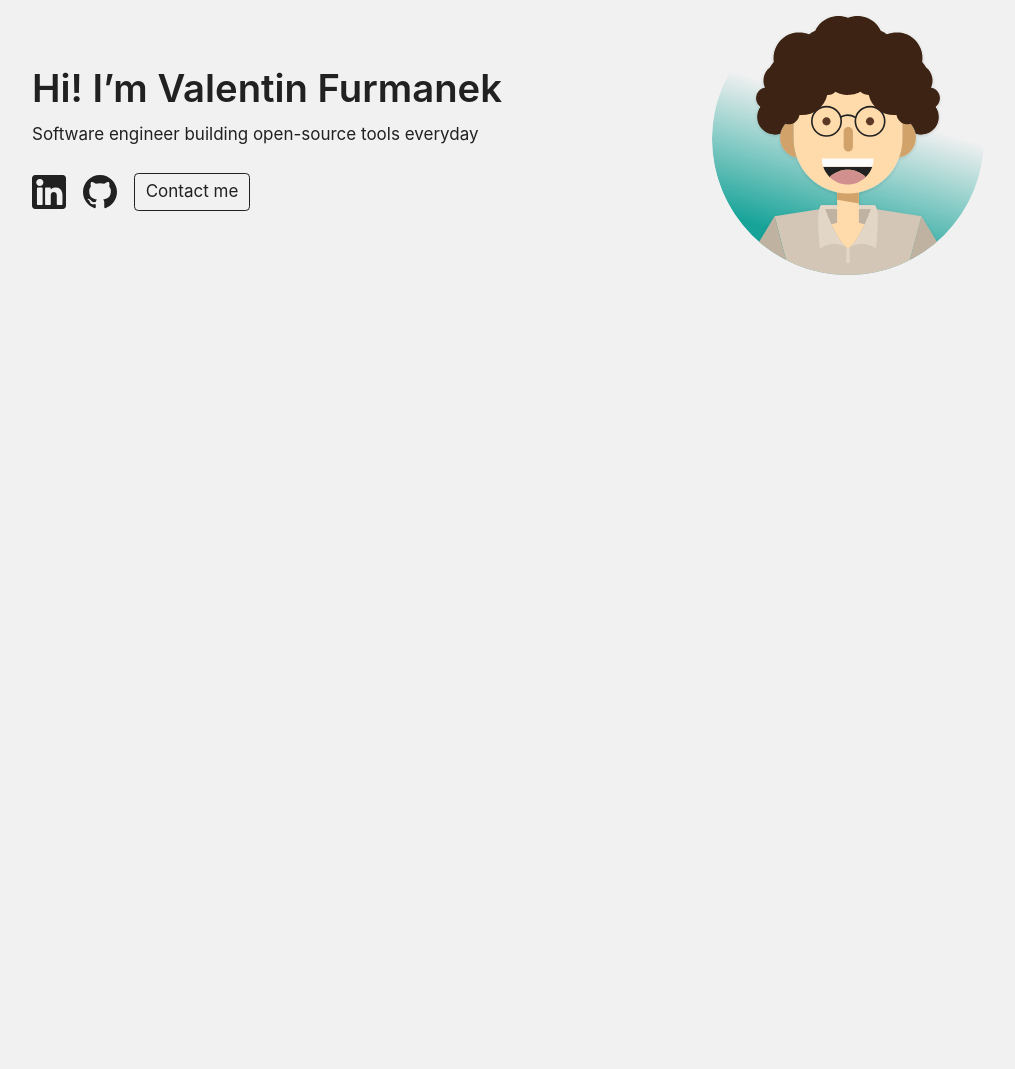
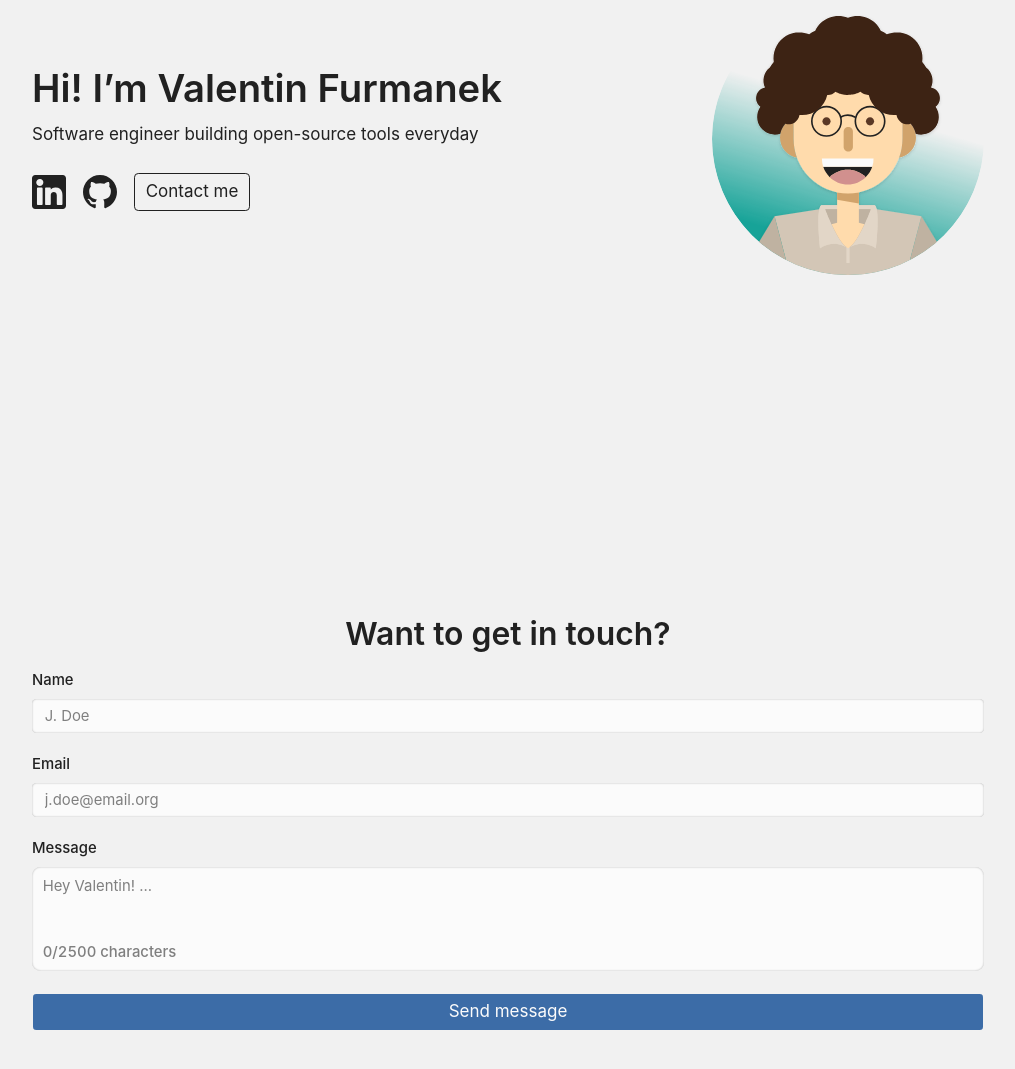
Before and after one commit to valfur03/portfolio, an Astro site: page / in a window 1280 px wide. Shown: the part 129-1198 px from the top of the page, without its empty margins (132-1147 px from the left). Before the commit the page ends 800 px from the top, so only its background shows below. Built offline with nearby package versions, Linux system fonts and the light colour scheme; Astro itself is replaced by a stand-in of ours.

Commit message:
feat: add contact me section

```diff
--- a/package.json
+++ b/package.json
@@ -16,6 +16,7 @@
 	"dependencies": {
 		"@astrojs/check": "^0.9.7",
 		"@astrojs/react": "^5.0.0",
+		"@hookform/resolvers": "^5.2.2",
 		"@tailwindcss/vite": "^4.2.1",
 		"@types/react": "^19.2.14",
 		"@types/react-dom": "^19.2.3",
@@ -25,9 +26,11 @@
 		"radix-ui": "^1.4.3",
 		"react": "^19.2.4",
 		"react-dom": "^19.2.4",
+		"react-hook-form": "^7.71.2",
 		"tailwind-merge": "^3.5.0",
 		"tailwindcss": "^4.2.1",
-		"typescript": "^5.9.3"
+		"typescript": "^5.9.3",
+		"zod": "^4.3.6"
 	},
 	"devDependencies": {
 		"@biomejs/biome": "2.4.7"
--- a/src/components/Button.tsx
+++ b/src/components/Button.tsx
@@ -8,7 +8,7 @@ const buttonVariants = cva(
 	{
 		variants: {
 			variant: {
-				// default: "bg-primary text-primary-foreground [a]:hover:bg-primary/80",
+				default: "bg-primary text-surface [a]:hover:bg-primary/80",
 				outline:
 					"border-border bg-background hover:bg-muted hover:text-on-surface aria-expanded:bg-muted aria-expanded:text-on-surface",
 				// secondary:
@@ -17,7 +17,7 @@ const buttonVariants = cva(
 				// 	"hover:bg-muted hover:text-foreground dark:hover:bg-muted/50 aria-expanded:bg-muted aria-expanded:text-foreground",
 				// destructive:
 				// 	"bg-destructive/10 hover:bg-destructive/20 focus-visible:ring-destructive/20 dark:focus-visible:ring-destructive/40 dark:bg-destructive/20 text-destructive focus-visible:border-destructive/40 dark:hover:bg-destructive/30",
-				link: "text-primary underline-offset-4 hover:underline",
+				link: "text-on-surface underline-offset-4 hover:underline",
 			},
 			size: {
 				default:
@@ -34,7 +34,7 @@ const buttonVariants = cva(
 			},
 		},
 		defaultVariants: {
-			variant: "outline",
+			variant: "default",
 			size: "default",
 		},
 	},
@@ -42,7 +42,7 @@ const buttonVariants = cva(
 
 function Button({
 	className,
-	variant = "outline",
+	variant = "default",
 	size = "default",
 	asChild = false,
 	...props
--- /dev/null
+++ b/src/components/ContactForm.tsx
@@ -0,0 +1,110 @@
+import { zodResolver } from "@hookform/resolvers/zod";
+import { Controller, useForm } from "react-hook-form";
+import { z } from "zod";
+import { Button } from "./Button.tsx";
+import { Field, FieldError, FieldGroup, FieldLabel } from "./Field.tsx";
+import { Input } from "./Input.tsx";
+import {
+	InputGroup,
+	InputGroupAddon,
+	InputGroupText,
+	InputGroupTextarea,
+} from "./InputGroup.tsx";
+
+const formSchema = z.object({
+	name: z
+		.string()
+		.min(1, { message: "Name must be at least 1 character long." }),
+	email: z.email({ message: "Invalid email address." }),
+	message: z
+		.string()
+		.min(10, { message: "Message must be at least 10 characters long." })
+		.max(2500, { message: "Message must be at most 2500 characters long." }),
+});
+type FormValues = z.infer<typeof formSchema>;
+
+export const ContactForm = () => {
+	const form = useForm<FormValues>({
+		resolver: zodResolver(formSchema),
+		defaultValues: {
+			name: "",
+			email: "",
+			message: "",
+		},
+	});
+
+	const onSubmit = (values: FormValues) => {};
+
+	return (
+		<form
+			id="form-contact"
+			onSubmit={form.handleSubmit(onSubmit)}
+			className="w-full text-left"
+		>
+			<FieldGroup>
+				<Controller
+					name="name"
+					control={form.control}
+					render={({ field, fieldState }) => (
+						<Field data-invalid={fieldState.invalid}>
+							<FieldLabel htmlFor="form-contact-name">Name</FieldLabel>
+							<Input
+								{...field}
+								id="form-contact-name"
+								aria-invalid={fieldState.invalid}
+								placeholder="J. Doe"
+								type="text"
+							/>
+							{fieldState.invalid && <FieldError errors={[fieldState.error]} />}
+						</Field>
+					)}
+				/>
+				<Controller
+					name="email"
+					control={form.control}
+					render={({ field, fieldState }) => (
+						<Field data-invalid={fieldState.invalid}>
+							<FieldLabel htmlFor="form-contact-email">Email</FieldLabel>
+							<Input
+								{...field}
+								id="form-contact-email"
+								aria-invalid={fieldState.invalid}
+								placeholder="j.doe@email.org"
+								type="email"
+							/>
+							{fieldState.invalid && <FieldError errors={[fieldState.error]} />}
+						</Field>
+					)}
+				/>
+				<Controller
+					name="message"
+					control={form.control}
+					render={({ field, fieldState }) => (
+						<Field data-invalid={fieldState.invalid}>
+							<FieldLabel htmlFor="form-contact-message">Message</FieldLabel>
+							<InputGroup>
+								<InputGroupTextarea
+									{...field}
+									id="form-contact-message"
+									placeholder="Hey Valentin! ..."
+									rows={6}
+									className="resize-none"
+									aria-invalid={fieldState.invalid}
+								/>
+								<InputGroupAddon align="block-end">
+									<InputGroupText className="tabular-nums">
+										{field.value.length}/2500 characters
+									</InputGroupText>
+								</InputGroupAddon>
+							</InputGroup>
+							{fieldState.invalid && <FieldError errors={[fieldState.error]} />}
+						</Field>
+					)}
+				/>
+				<Button type="submit" className="w-full">
+					Send message
+				</Button>
+			</FieldGroup>
+		</form>
+	);
+};
--- /dev/null
+++ b/src/components/ContactSection.tsx
@@ -0,0 +1,15 @@
+import anchorsConfig from "../config/anchors.ts";
+import { ContactForm } from "./ContactForm.tsx";
+import { TypographyH2 } from "./typography/H2.tsx";
+
+export const ContactSection = () => {
+	return (
+		<section
+			id={anchorsConfig.contact}
+			className="mx-auto py-32 px-4 flex flex-col justify-center items-center text-center md:max-w-4xl md:px-16 md:py-64 lg:max-w-5xl"
+		>
+			<TypographyH2 className="mb-4">Want to get in touch?</TypographyH2>
+			<ContactForm />
+		</section>
+	);
+};
--- /dev/null
+++ b/src/components/Field.tsx
@@ -0,0 +1,235 @@
+import { cva, type VariantProps } from "class-variance-authority";
+import type React from "react";
+import { useMemo } from "react";
+import { cn } from "../lib/utils/cn.ts";
+import { Label } from "./Label";
+import { Separator } from "./Separator";
+
+function FieldSet({ className, ...props }: React.ComponentProps<"fieldset">) {
+	return (
+		<fieldset
+			data-slot="field-set"
+			className={cn(
+				"gap-4 has-[>[data-slot=checkbox-group]]:gap-3 has-[>[data-slot=radio-group]]:gap-3 flex flex-col",
+				className,
+			)}
+			{...props}
+		/>
+	);
+}
+
+function FieldLegend({
+	className,
+	variant = "legend",
+	...props
+}: React.ComponentProps<"legend"> & { variant?: "legend" | "label" }) {
+	return (
+		<legend
+			data-slot="field-legend"
+			data-variant={variant}
+			className={cn(
+				"mb-1.5 font-medium data-[variant=label]:text-sm data-[variant=legend]:text-base",
+				className,
+			)}
+			{...props}
+		/>
+	);
+}
+
+function FieldGroup({ className, ...props }: React.ComponentProps<"div">) {
+	return (
+		<div
+			data-slot="field-group"
+			className={cn(
+				"gap-5 data-[slot=checkbox-group]:gap-3 *:data-[slot=field-group]:gap-4 group/field-group @container/field-group flex w-full flex-col",
+				className,
+			)}
+			{...props}
+		/>
+	);
+}
+
+const fieldVariants = cva(
+	"data-[invalid=true]:text-destructive gap-2 group/field flex w-full",
+	{
+		variants: {
+			orientation: {
+				vertical: "flex-col *:w-full [&>.sr-only]:w-auto",
+				horizontal:
+					"flex-row items-center has-[>[data-slot=field-content]]:items-start *:data-[slot=field-label]:flex-auto has-[>[data-slot=field-content]]:[&>[role=checkbox],[role=radio]]:mt-px",
+				responsive:
+					"flex-col *:w-full @md/field-group:flex-row @md/field-group:items-center @md/field-group:*:w-auto @md/field-group:has-[>[data-slot=field-content]]:items-start @md/field-group:*:data-[slot=field-label]:flex-auto [&>.sr-only]:w-auto @md/field-group:has-[>[data-slot=field-content]]:[&>[role=checkbox],[role=radio]]:mt-px",
+			},
+		},
+		defaultVariants: {
+			orientation: "vertical",
+		},
+	},
+);
+
+function Field({
+	className,
+	orientation = "vertical",
+	...props
+}: React.ComponentProps<"fieldset"> & VariantProps<typeof fieldVariants>) {
+	return (
+		<fieldset
+			data-slot="field"
+			data-orientation={orientation}
+			className={cn(fieldVariants({ orientation }), className)}
+			{...props}
+		/>
+	);
+}
+
+function FieldContent({ className, ...props }: React.ComponentProps<"div">) {
+	return (
+		<div
+			data-slot="field-content"
+			className={cn(
+				"gap-0.5 group/field-content flex flex-1 flex-col leading-snug",
+				className,
+			)}
+			{...props}
+		/>
+	);
+}
+
+function FieldLabel({
+	className,
+	...props
+}: React.ComponentProps<typeof Label>) {
+	return (
+		<Label
+			data-slot="field-label"
+			className={cn(
+				"has-data-checked:bg-on-surface/5 has-data-checked:border-on-surface/30 gap-2 group-data-[disabled=true]/field:opacity-50 has-[>[data-slot=field]]:rounded-lg has-[>[data-slot=field]]:border *:data-[slot=field]:p-2.5 group/field-label peer/field-label flex w-fit leading-snug",
+				"has-[>[data-slot=field]]:w-full has-[>[data-slot=field]]:flex-col",
+				className,
+			)}
+			{...props}
+		/>
+	);
+}
+
+function FieldTitle({ className, ...props }: React.ComponentProps<"div">) {
+	return (
+		<div
+			data-slot="field-label"
+			className={cn(
+				"gap-2 text-sm font-medium group-data-[disabled=true]/field:opacity-50 flex w-fit items-center leading-snug",
+				className,
+			)}
+			{...props}
+		/>
+	);
+}
+
+function FieldDescription({ className, ...props }: React.ComponentProps<"p">) {
+	return (
+		<p
+			data-slot="field-description"
+			className={cn(
+				"text-background-secondary text-left text-sm [[data-variant=legend]+&]:-mt-1.5 leading-normal font-normal group-has-data-horizontal/field:text-balance",
+				"last:mt-0 nth-last-2:-mt-1",
+				"[&>a]:underline [&>a]:underline-offset-4 [&>a:hover]:text-on-surface",
+				className,
+			)}
+			{...props}
+		/>
+	);
+}
+
+function FieldSeparator({
+	children,
+	className,
+	...props
+}: React.ComponentProps<"div"> & {
+	children?: React.ReactNode;
+}) {
+	return (
+		<div
+			data-slot="field-separator"
+			data-content={!!children}
+			className={cn(
+				"-my-2 h-5 text-sm group-data-[variant=outline]/field-group:-mb-2 relative",
+				className,
+			)}
+			{...props}
+		>
+			<Separator className="absolute inset-0 top-1/2" />
+			{children && (
+				<span
+					className="text-background-secondary px-2 relative mx-auto block w-fit bg-background"
+					data-slot="field-separator-content"
+				>
+					{children}
+				</span>
+			)}
+		</div>
+	);
+}
+
+function FieldError({
+	className,
+	children,
+	errors,
+	...props
+}: React.ComponentProps<"div"> & {
+	errors?: Array<{ message?: string } | undefined>;
+}) {
+	const content = useMemo(() => {
+		if (children) {
+			return children;
+		}
+
+		if (!errors?.length) {
+			return null;
+		}
+
+		const uniqueErrors = [
+			...new Map(errors.map((error) => [error?.message, error])).values(),
+		];
+
+		if (uniqueErrors?.length === 1) {
+			return uniqueErrors[0]?.message;
+		}
+
+		return (
+			<ul className="ml-4 flex list-disc flex-col gap-1">
+				{uniqueErrors.map(
+					(error) =>
+						error?.message && <li key={error.message}>{error.message}</li>,
+				)}
+			</ul>
+		);
+	}, [children, errors]);
+
+	if (!content) {
+		return null;
+	}
+
+	return (
+		<div
+			role="alert"
+			data-slot="field-error"
+			className={cn("text-destructive text-sm font-normal", className)}
+			{...props}
+		>
+			{content}
+		</div>
+	);
+}
+
+export {
+	Field,
+	FieldContent,
+	FieldDescription,
+	FieldError,
+	FieldGroup,
+	FieldLabel,
+	FieldLegend,
+	FieldSeparator,
+	FieldSet,
+	FieldTitle,
+};
--- a/src/components/HeroSection.tsx
+++ b/src/components/HeroSection.tsx
@@ -1,3 +1,4 @@
+import anchorsConfig from "../config/anchors.ts";
 import urlsConfig from "../config/urls.ts";
 import { Button } from "./Button.tsx";
 import { IconGitHub } from "./icons/GitHub.tsx";
@@ -36,7 +37,9 @@ export const HeroSection = () => {
 					>
 						<IconGitHub className="size-8" />
 					</a>
-					<Button variant="outline">Contact me</Button>
+					<Button variant="outline" asChild>
+						<a href={`#${anchorsConfig.contact}`}>Contact me</a>
+					</Button>
 				</div>
 			</div>
 		</section>
--- /dev/null
+++ b/src/components/Input.tsx
@@ -0,0 +1,18 @@
+import type * as React from "react";
+import { cn } from "../lib/utils/cn.ts";
+
+function Input({ className, type, ...props }: React.ComponentProps<"input">) {
+	return (
+		<input
+			type={type}
+			data-slot="input"
+			className={cn(
+				"inset-shadow-lg border-none focus-visible:border-ring focus-visible:ring-on-surface/50 aria-invalid:ring-destructive/20 aria-invalid:border-destructive disabled:bg-input/50 h-8 rounded border bg-surface px-3 py-4 text-sm transition-colors file:h-6 file:text-xs file:font-medium focus-visible:ring-3 aria-invalid:ring-3 md:text-sm w-full min-w-0 outline-none file:inline-flex file:border-0 file:bg-transparent file:text-on-surface placeholder:text-midgrey disabled:pointer-events-none disabled:cursor-not-allowed disabled:opacity-50",
+				className,
+			)}
+			{...props}
+		/>
+	);
+}
+
+export { Input };
--- /dev/null
+++ b/src/components/InputGroup.tsx
@@ -0,0 +1,153 @@
+import { cva, type VariantProps } from "class-variance-authority";
+import type * as React from "react";
+import { cn } from "../lib/utils/cn.ts";
+import { Button } from "./Button.tsx";
+import { Input } from "./Input.tsx";
+import { Textarea } from "./TextArea.tsx";
+
+function InputGroup({ className, ...props }: React.ComponentProps<"fieldset">) {
+	return (
+		<fieldset
+			data-slot="input-group"
+			className={cn(
+				"inset-shadow-lg bg-surface border-none has-[[data-slot=input-group-control]:focus-visible]:border-ring has-[[data-slot=input-group-control]:focus-visible]:ring-ring/50 has-[[data-slot][aria-invalid=true]]:ring-destructive/20 has-[[data-slot][aria-invalid=true]]:border-destructive has-disabled:bg-on-surface/50 h-8 rounded-lg border transition-colors in-data-[slot=combobox-content]:focus-within:border-inherit in-data-[slot=combobox-content]:focus-within:ring-0 has-disabled:opacity-50 has-[[data-slot=input-group-control]:focus-visible]:ring-3 has-[[data-slot][aria-invalid=true]]:ring-3 has-[>[data-align=block-end]]:h-auto has-[>[data-align=block-end]]:flex-col has-[>[data-align=block-start]]:h-auto has-[>[data-align=block-start]]:flex-col has-[>[data-align=block-end]]:[&>input]:pt-3 has-[>[data-align=block-start]]:[&>input]:pb-3 has-[>[data-align=inline-end]]:[&>input]:pr-1.5 has-[>[data-align=inline-start]]:[&>input]:pl-1.5 group/input-group relative flex w-full min-w-0 items-center outline-none has-[>textarea]:h-auto",
+				className,
+			)}
+			{...props}
+		/>
+	);
+}
+
+const inputGroupAddonVariants = cva(
+	"text-muted-surface h-auto gap-2 py-1.5 text-sm font-medium group-data-[disabled=true]/input-group:opacity-50 [&>kbd]:rounded-[calc(var(--radius)-5px)] [&>svg:not([class*='size-'])]:size-4 flex cursor-text items-center justify-center select-none",
+	{
+		variants: {
+			align: {
+				"inline-start":
+					"pl-2 has-[>button]:ml-[-0.3rem] has-[>kbd]:ml-[-0.15rem] order-first",
+				"inline-end":
+					"pr-2 has-[>button]:mr-[-0.3rem] has-[>kbd]:mr-[-0.15rem] order-last",
+				"block-start":
+					"px-2.5 pt-2 group-has-[>input]/input-group:pt-2 [.border-b]:pb-2 order-first w-full justify-start",
+				"block-end":
+					"px-2.5 pb-2 group-has-[>input]/input-group:pb-2 [.border-t]:pt-2 order-last w-full justify-start",
+			},
+		},
+		defaultVariants: {
+			align: "inline-start",
+		},
+	},
+);
+
+function InputGroupAddon({
+	className,
+	align = "inline-start",
+	...props
+}: React.ComponentProps<"fieldset"> &
+	VariantProps<typeof inputGroupAddonVariants>) {
+	return (
+		// biome-ignore lint/a11y/useKeyWithClickEvents: no need for a onKeyDown handler
+		<fieldset
+			data-slot="input-group-addon"
+			data-align={align}
+			className={cn(inputGroupAddonVariants({ align }), className)}
+			onClick={(e) => {
+				if ((e.target as HTMLElement).closest("button")) {
+					return;
+				}
+				e.currentTarget.parentElement?.querySelector("input")?.focus();
+			}}
+			{...props}
+		/>
+	);
+}
+
+const inputGroupButtonVariants = cva(
+	"gap-2 text-sm flex items-center shadow-none",
+	{
+		variants: {
+			size: {
+				xs: "h-6 gap-1 rounded-[calc(var(--radius)-3px)] px-1.5 [&>svg:not([class*='size-'])]:size-3.5",
+				sm: "",
+				"icon-xs":
+					"size-6 rounded-[calc(var(--radius)-3px)] p-0 has-[>svg]:p-0",
+				"icon-sm": "size-8 p-0 has-[>svg]:p-0",
+			},
+		},
+		defaultVariants: {
+			size: "xs",
+		},
+	},
+);
+
+function InputGroupButton({
+	className,
+	type = "button",
+	variant = "default",
+	size = "xs",
+	...props
+}: Omit<React.ComponentProps<typeof Button>, "size"> &
+	VariantProps<typeof inputGroupButtonVariants>) {
+	return (
+		<Button
+			type={type}
+			data-size={size}
+			variant={variant}
+			className={cn(inputGroupButtonVariants({ size }), className)}
+			{...props}
+		/>
+	);
+}
+
+function InputGroupText({ className, ...props }: React.ComponentProps<"span">) {
+	return (
+		<span
+			className={cn(
+				"text-midgrey gap-2 text-sm [&_svg:not([class*='size-'])]:size-4 flex items-center [&_svg]:pointer-events-none",
+				className,
+			)}
+			{...props}
+		/>
+	);
+}
+
+function InputGroupInput({
+	className,
+	...props
+}: React.ComponentProps<"input">) {
+	return (
+		<Input
+			data-slot="input-group-control"
+			className={cn(
+				"rounded-none border-0 bg-transparent shadow-none ring-0 focus-visible:ring-0 disabled:bg-transparent aria-invalid:ring-0 flex-1",
+				className,
+			)}
+			{...props}
+		/>
+	);
+}
+
+function InputGroupTextarea({
+	className,
+	...props
+}: React.ComponentProps<"textarea">) {
+	return (
+		<Textarea
+			data-slot="input-group-control"
+			className={cn(
+				"placeholder:text-midgrey rounded inset-shadow-none border-none bg-transparent py-2 shadow-none ring-0 focus-visible:ring-0 disabled:bg-transparent aria-invalid:ring-0 flex-1 resize-none",
+				className,
+			)}
+			{...props}
+		/>
+	);
+}
+
+export {
+	InputGroup,
+	InputGroupAddon,
+	InputGroupButton,
+	InputGroupInput,
+	InputGroupText,
+	InputGroupTextarea,
+};
--- /dev/null
+++ b/src/components/Label.tsx
@@ -0,0 +1,21 @@
+import { Label as LabelPrimitive } from "radix-ui";
+import type * as React from "react";
+import { cn } from "../lib/utils/cn.ts";
+
+function Label({
+	className,
+	...props
+}: React.ComponentProps<typeof LabelPrimitive.Root>) {
+	return (
+		<LabelPrimitive.Root
+			data-slot="label"
+			className={cn(
+				"gap-2 text-sm leading-none font-medium group-data-[disabled=true]:opacity-50 peer-disabled:opacity-50 flex items-center select-none group-data-[disabled=true]:pointer-events-none peer-disabled:cursor-not-allowed",
+				className,
+			)}
+			{...props}
+		/>
+	);
+}
+
+export { Label };
--- /dev/null
+++ b/src/components/Separator.tsx
@@ -0,0 +1,25 @@
+import { Separator as SeparatorPrimitive } from "radix-ui";
+import type * as React from "react";
+import { cn } from "../lib/utils/cn.ts";
+
+function Separator({
+	className,
+	orientation = "horizontal",
+	decorative = true,
+	...props
+}: React.ComponentProps<typeof SeparatorPrimitive.Root>) {
+	return (
+		<SeparatorPrimitive.Root
+			data-slot="separator"
+			decorative={decorative}
+			orientation={orientation}
+			className={cn(
+				"shrink-0 bg-border data-horizontal:h-px data-horizontal:w-full data-vertical:w-px data-vertical:self-stretch",
+				className,
+			)}
+			{...props}
+		/>
+	);
+}
+
+export { Separator };
--- /dev/null
+++ b/src/components/TextArea.tsx
@@ -0,0 +1,17 @@
+import type * as React from "react";
+import { cn } from "../lib/utils/cn.ts";
+
+function Textarea({ className, ...props }: React.ComponentProps<"textarea">) {
+	return (
+		<textarea
+			data-slot="textarea"
+			className={cn(
+				"inset-shadow-lg border-none bg-surface focus-visible:border-ring focus-visible:ring-ring/50 aria-invalid:ring-destructive/20 aria-invalid:border-destructive disabled:bg-on-surface/50 rounded-lg border px-2.5 py-2 text-base transition-colors focus-visible:ring-3 aria-invalid:ring-3 md:text-sm flex field-sizing-content min-h-16 w-full outline-none placeholder:text-background-secondary disabled:cursor-not-allowed disabled:opacity-50",
+				className,
+			)}
+			{...props}
+		/>
+	);
+}
+
+export { Textarea };
--- /dev/null
+++ b/src/components/typography/H2.tsx
@@ -0,0 +1,11 @@
+import type { HTMLProps } from "react";
+import { cn } from "../../lib/utils/cn.ts";
+
+export type TypographyH2Props = HTMLProps<HTMLHeadingElement>;
+
+export const TypographyH2 = ({ className, ...props }: TypographyH2Props) => (
+	<h2
+		{...props}
+		className={cn("font-overpass text-3xl font-semibold", className)}
+	/>
+);
--- /dev/null
+++ b/src/config/anchors.ts
@@ -0,0 +1,5 @@
+const anchorsConfig = {
+	contact: "contact",
+};
+
+export default anchorsConfig;
--- a/src/pages/index.astro
+++ b/src/pages/index.astro
@@ -1,8 +1,10 @@
 ---
+import { ContactSection } from "../components/ContactSection";
 import { HeroSection } from "../components/HeroSection";
 import Layout from "../layouts/Layout.astro";
 ---
 
 <Layout title="Valentin Furmanek" description="My portfolio">
     <HeroSection />
+    <ContactSection client:visible />
 </Layout>
--- a/src/styles/global.css
+++ b/src/styles/global.css
@@ -2,12 +2,17 @@
 
 @theme inline {
 	--animate-fade-in-up: var(--fade-in-up);
+	--color-primary: var(--primary);
 	--color-background: var(--background);
+	--color-background-secondary: var(--background-secondary);
+	--color-midgrey: var(--midgrey);
+	--color-surface: var(--surface);
 	--color-on-surface: var(--on-surface);
 	--color-destructive: var(--destructive);
 	--color-ring: var(--ring);
 	--font-inter: var(--font-inter);
 	--font-overpass: var(--font-overpass);
+	--inset-shadow-lg: inset 0 0px 2px 0 rgb(0 0 0 / 0.3);
 }
 
 @layer base {
@@ -19,7 +24,11 @@
 
 :root {
 	--fade-in-up: fade-in-up 0.5s ease-out both;
+	--primary: #3c6ca7;
 	--background: #f1f1f1;
+	--background-secondary: #e1e1e1;
+	--midgrey: #7f7f7f;
+	--surface: #fbfbfb;
 	--on-surface: #212121;
 	--destructive: #e7000b;
 	--ring: var(--color-on-surface);
@@ -43,6 +52,12 @@ body {
 	padding-left: env(safe-area-inset-left);
 }
 
+@media (prefers-reduced-motion: no-preference) {
+	html {
+		scroll-behavior: smooth;
+	}
+}
+
 @media (prefers-reduced-motion: reduce) {
 	*,
 	*::before,
```
Also changed, not shown: pnpm-lock.yaml.
